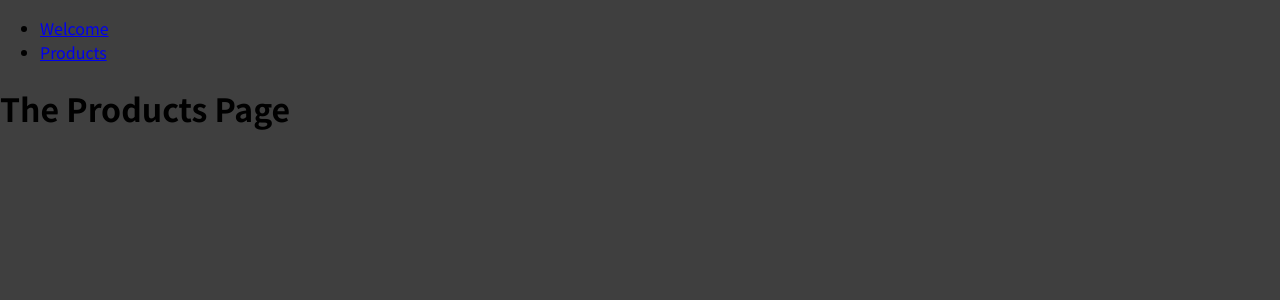
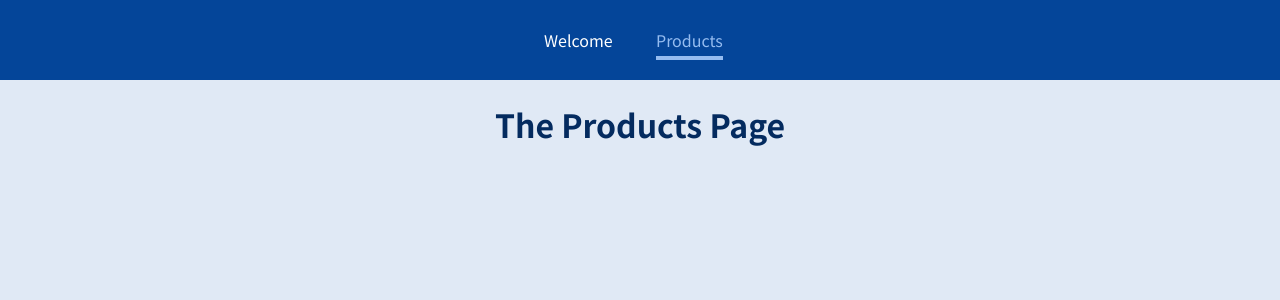
Before and after one commit to jripke74/react-0022, a JavaScript app: page /products in a window 1280 px wide. Shown: the top 300 px of the page. Built offline with nearby package versions, Linux system fonts and the light colour scheme.

Commit message:
add NavLink and activieClasName

```diff
--- a/src/components/MainHeader.js
+++ b/src/components/MainHeader.js
@@ -1,15 +1,21 @@
-import { Link } from 'react-router-dom';
+import { NavLink } from 'react-router-dom';
+
+import classes from './MainHeader.module.css';
 
 const MainHeader = () => {
   return (
-    <header>
+    <header className={classes.header}>
       <nav>
         <ul>
           <li>
-            <Link to="/welcome">Welcome</Link>
+            <NavLink activeClassName={classes.active} to="/welcome">
+              Welcome
+            </NavLink>
           </li>
           <li>
-            <Link to="/products">Products</Link>
+            <NavLink activeClassName={classes.active} to="/products">
+              Products
+            </NavLink>
           </li>
         </ul>
       </nav>
--- /dev/null
+++ b/src/components/MainHeader.module.css
@@ -0,0 +1,38 @@
+.header {
+  width: 100%;
+  height: 5rem;
+  background-color: #044599;
+  padding: 0 10%;
+}
+
+.header nav {
+  height: 100%;
+}
+
+.header ul {
+  height: 100%;
+  list-style: none;
+  display: flex;
+  padding: 0;
+  margin: 0;
+  align-items: center;
+  justify-content: center;
+}
+
+.header li {
+  margin: 0 1rem;
+  width: 5rem;
+}
+
+.header a {
+  color: white;
+  text-decoration: none;
+}
+
+.header a:hover,
+.header a:active,
+.header a.active {
+  color: #95bcf0;
+  padding-bottom: 0.25rem;
+  border-bottom: 4px solid #95bcf0;
+}
--- a/src/index.css
+++ b/src/index.css
@@ -10,5 +10,18 @@
 
 body {
   margin: 0;
-  background-color: #3f3f3f;
+  background-color: #e0e9f5;
 }
+
+main {
+  margin-top: 7rem;
+  text-align: center;
+}
+
+h1,
+h2,
+h3,
+p {
+  color: #042b5f;
+  text-align: center;
+}
```
